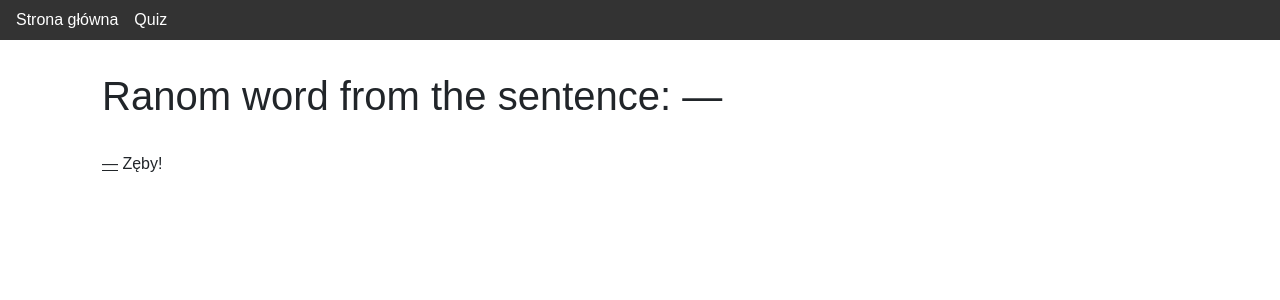
After one commit to martinszkita/grywalizacja, a Django app: page /quiz/rate_word in a window 1280 px wide. The commit adds this page. Shown: the top 300 px of the page. Run offline with Django 5.2, Linux system fonts and the light colour scheme; data comes from the database, SQL or seed files in the repository.

Commit message:
underline random word in rate_word

```diff
--- /dev/null
+++ b/gamification/quiz/templates/quiz/rate_word.html
@@ -0,0 +1,7 @@
+{% extends 'base.html' %}
+
+{% block content %}
+<h1>Ranom word from the sentence: {{ random_word}}</h1> <br>
+{{ random_sentence|safe}}
+
+{% endblock %}
--- a/gamification/quiz/templates/quiz/sentence.html
+++ b/gamification/quiz/templates/quiz/sentence.html
@@ -1,5 +1,9 @@
 {% extends 'base.html'%}
 
+
+
 {% block content%}
+
 {{ random_sentence}}
+
 {% endblock%}
--- a/gamification/quiz/urls.py
+++ b/gamification/quiz/urls.py
@@ -4,5 +4,6 @@ from . import views
 urlpatterns = [
     path('', views.quiz, name='quiz' ),
     path('sentence/', views.display_sentence, name='display_sentence'),
+    path('rate_word', views.rate_word, name="rate_word"),
 
     ]
--- a/gamification/quiz/views.py
+++ b/gamification/quiz/views.py
@@ -1,30 +1,47 @@
 from django.shortcuts import render, redirect
 from .models import Book
 
-
 # Create your views here.
 def quiz(request):
-    return redirect(display_sentence)
+    return render(request, 'quiz/quiz.html')
+
+def get_random_sentence(tekst):
+    import random
+    import re
+
+    zdania = re.split(r'(?<=[.!?])\s+', tekst.strip())
+    zdania = [z.strip() for z in zdania if z.strip()]
+
+    if not zdania:
+        return "Brak zdań w tekście."
+
+    return random.choice(zdania)
+
 
 def display_sentence(request):
 
-
-    def get_random_sentence(tekst):
-        import random
-        import re
-        # Dzieli tekst na zdania na podstawie kropki, znaku zapytania i wykrzyknika
-        zdania = re.split(r'(?<=[.!?])\s+', tekst.strip())
-        zdania = [z.strip() for z in zdania if z.strip()]  # Usuwa puste
-
-        if not zdania:
-            return "Brak zdań w tekście."
-
-        return random.choice(zdania)
 
     book = Book.objects.get(title="Berenice")
 
     random_sentence = get_random_sentence(book.text)
 
-
     return render(request, 'quiz/sentence.html', {
         'random_sentence': random_sentence})
+
+# gra nr1 - ocena dopasowania slowa w zdaniu
+def rate_word(request):
+    def mark_word(word):
+        return (f"<u>{word}</u>")
+
+    import random
+    book = Book.objects.get(title="Berenice")
+    random_sentence = get_random_sentence(book.text)
+    random_word = random.choice(random_sentence.split())
+
+
+    random_sentence=random_sentence.replace(random_word, mark_word(random_word), 1)
+
+
+    context = {'random_sentence': random_sentence, 'random_word': random_word}
+
+    return render(request, 'quiz/rate_word.html', context)
--- a/gamification/templates/base.html
+++ b/gamification/templates/base.html
@@ -5,7 +5,10 @@
     <meta charset="UTF-8">
     <title>{% block title %}Moja Aplikacja{% endblock %}</title>
     <meta name="viewport" content="width=device-width, initial-scale=1.0">
-    <!-- Możesz tu dodać Bootstrap lub własne style -->
+    <link href="https://cdn.jsdelivr.net/npm/bootstrap@5.3.3/dist/css/bootstrap.min.css" rel="stylesheet">
+
+
+
     <style>
         body {
             margin: 0;
```
Also changed, not shown: gamification/quiz/templates/quiz/quiz.html (added, +8 -0 lines), gamification/quiz/t.txt (deleted).
